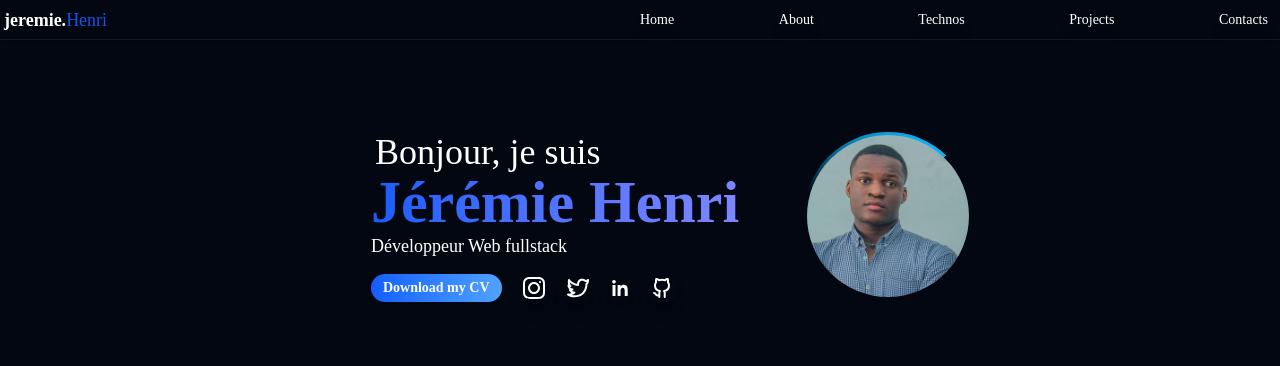
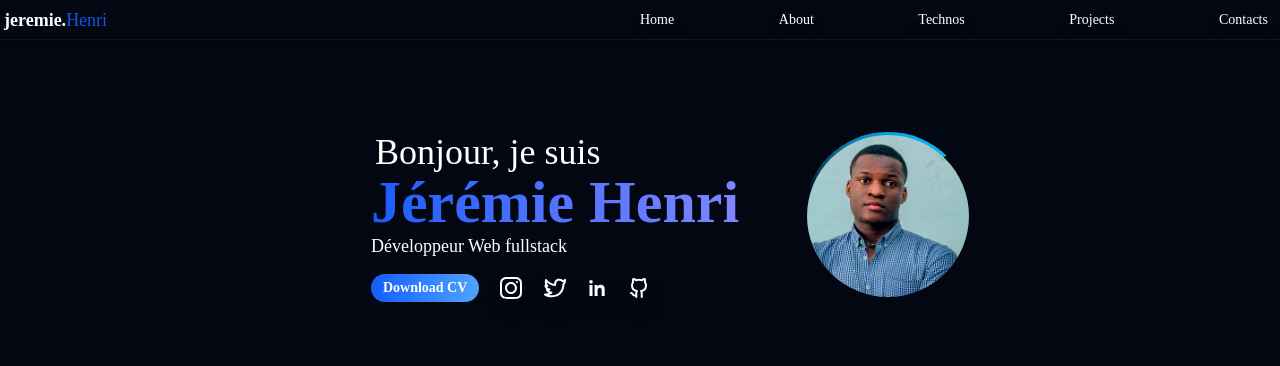
Before and after one commit to Henrias2002/Portofolio, a React (Vite) app: page / in a window 1280 px wide. Shown: the top 366 px of the page. Built offline with nearby package versions, Linux system fonts and the light colour scheme.

Commit message:
Improved the hero section

```diff
--- a/src/components/pages/Hero.jsx
+++ b/src/components/pages/Hero.jsx
@@ -13,7 +13,7 @@ function Hero(){
 
                     <div className=" font-light text-lg text-center lg:text-left ">Développeur Web fullstack</div>
 
-                    <div className='flex lg:inline-flex gap-2 items-center flex-col md:flex-row py-3'>
+                    <div className='flex lg:inline-flex gap-x-2 gap-y-5 items-center flex-col-reverse md:flex-row py-3'>
                         <DownloadButton/>
                         <div className="flex px-2 gap-3 justify-center items-center">
 
@@ -39,7 +39,7 @@ function Hero(){
                          after:bg-[conic-gradient(transparent,transparent,transparent,#09b1f3)]'>
 
                 <div className="relative z-10 size-full flex justify-center items-center overflow-hidden rounded-full ">
-                    <img src={me} alt="" className="size-full absolute lg:size-full object-cover " />
+                    <img src={me} alt="" className="size-full absolute brightness-100 contrast-150  lg:size-full object-cover " />
                 </div>
             </div>
         </section>)
--- a/src/components/pages/Projects.jsx
+++ b/src/components/pages/Projects.jsx
@@ -1,4 +1,5 @@
 import { projects } from "../../utils";
+
 function Projects(){
 
     return (
--- a/src/components/ui/Buttons.jsx
+++ b/src/components/ui/Buttons.jsx
@@ -44,6 +44,6 @@ export function GithubButton(){
 
 export function DownloadButton(){
 
-    return <a href="#" className="px-3 flex justify-center items-center bg-gradient-to-r from-blue-600 to-blue-400 p-1 rounded-full text-sm font-semibold duration-200 transition-all ease-in-out hover:scale-x-105 hover:drop-shadow-[0_0_10px_#4387ee]">Download my CV</a>
+    return <a href="#" className="px-3 flex justify-center items-center bg-gradient-to-r from-blue-600 to-blue-400 p-1 rounded-full text-sm font-semibold duration-200 transition-all ease-in-out hover:scale-x-105 hover:drop-shadow-[0_0_10px_#4387ee]">Download CV</a>
 
 }
```
